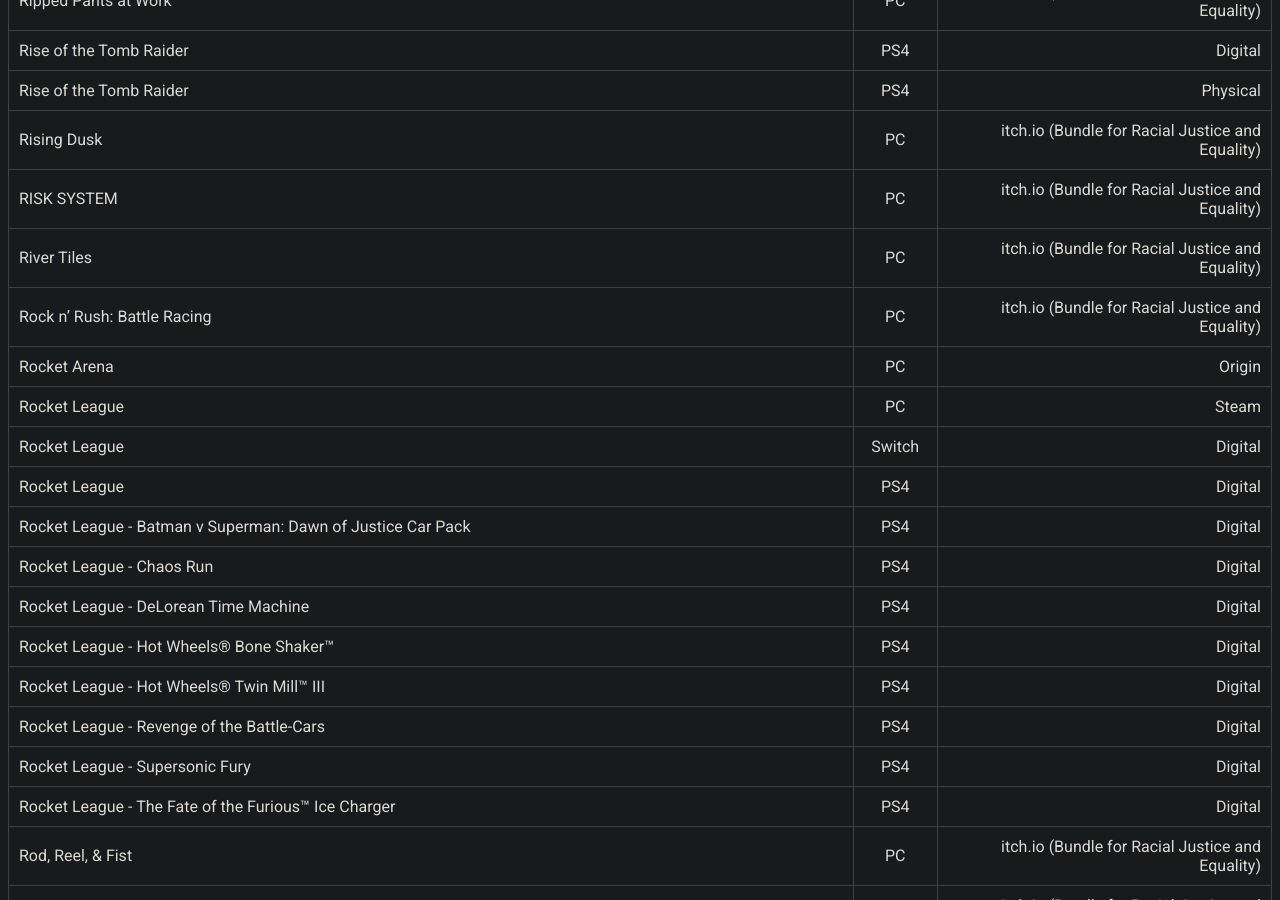
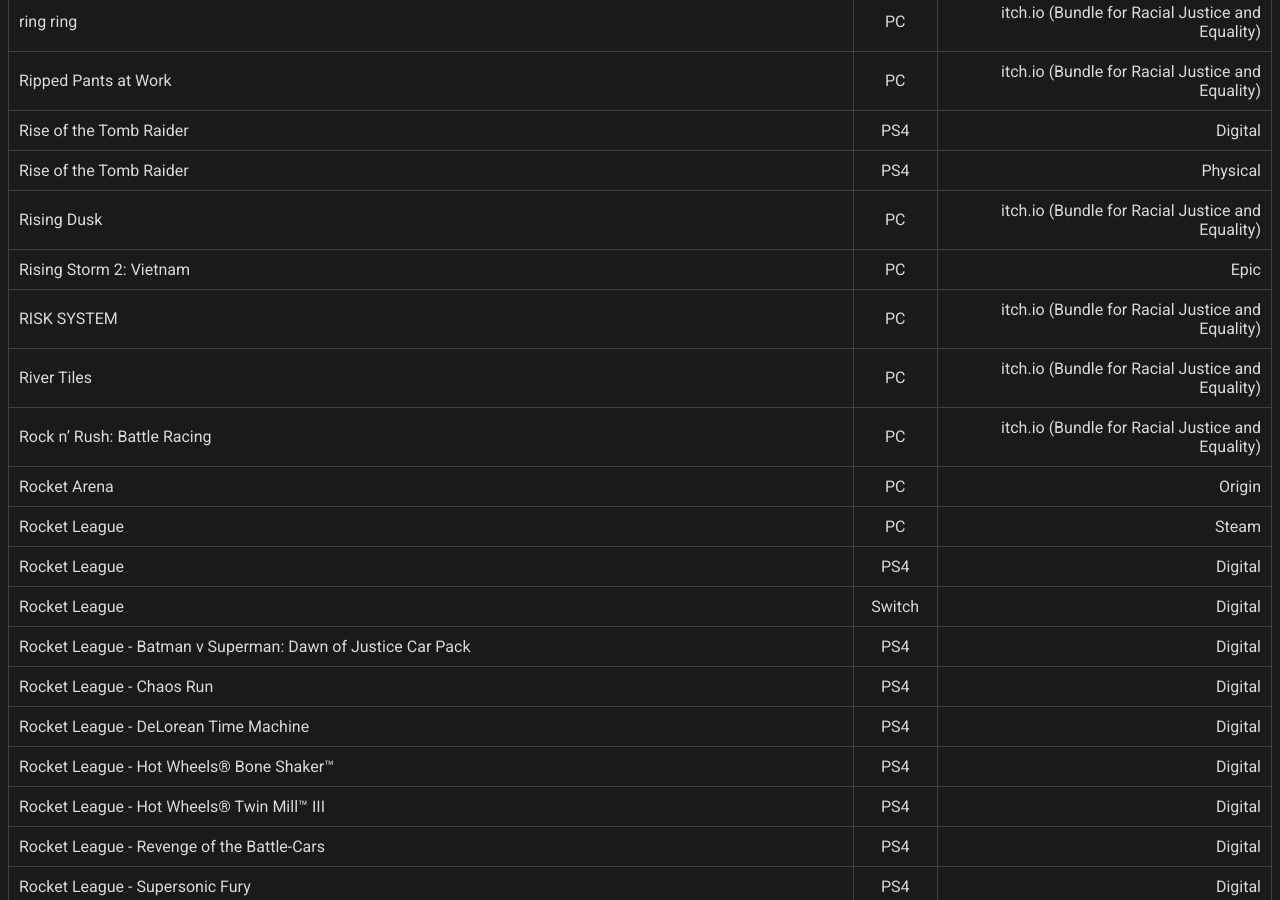
Before and after one commit to bfroggio/game-collection, a Jekyll site: the page built from index.md, in a window 1280 px wide and 900 px high, scrolled down 77121 px. Built offline with Jekyll 4.4.1, drawn with Linux system fonts in a browser that asks for light colours; nearby versions of some CDN libraries; some of the changed text lies outside the part shown.

```diff
--- a/index.md
+++ b/index.md
@@ -69,6 +69,7 @@ I have [Xbox Game Pass Ultimate](https://www.xbox.com/en-US/xbox-game-pass) in a
 |A Warm and Pleasant Hum: A One-Shot for Trophy Dark|PC|itch.io (Bundle for Racial Justice and Equality)|
 |A Wish Upon A Star|PC|itch.io (Bundle for Racial Justice and Equality)|
 |A e r o c r a f t|PC|itch.io (Bundle for Racial Justice and Equality)|
+|ABZU|PC|Epic|
 |ACIDTRIP|PC|itch.io (Bundle for Racial Justice and Equality)|
 |ADLENGINE - Roleplay / Text Adventure Engine|PC|itch.io (Bundle for Racial Justice and Equality)|
 |AER Memories of Old|PC|Epic|
@@ -395,6 +396,7 @@ I have [Xbox Game Pass Ultimate](https://www.xbox.com/en-US/xbox-game-pass) in a
 |Danger Zone Friends|PC|itch.io (Bundle for Racial Justice and Equality)|
 |Dark Devotion|PC|Amazon Games|
 |Darkest Wave|PC|itch.io (Bundle for Racial Justice and Equality)|
+|Darkside Detective|PC|Amazon Games|
 |Dauntless|Switch|Digital|
 |David|PC|itch.io (Bundle for Racial Justice and Equality)|
 |Dawn of a Soul|PC|itch.io (Bundle for Racial Justice and Equality)|
@@ -1332,20 +1334,21 @@ I have [Xbox Game Pass Ultimate](https://www.xbox.com/en-US/xbox-game-pass) in a
 |Rise of the Tomb Raider|PS4|Digital|
 |Rise of the Tomb Raider|PS4|Physical|
 |Rising Dusk|PC|itch.io (Bundle for Racial Justice and Equality)|
+|Rising Storm 2: Vietnam|PC|Epic|
 |River Tiles|PC|itch.io (Bundle for Racial Justice and Equality)|
 |Rock n' Rush: Battle Racing|PC|itch.io (Bundle for Racial Justice and Equality)|
 |Rocket Arena|PC|Origin|
 |Rocket League - Batman v Superman: Dawn of Justice Car Pack|PS4|Digital|
 |Rocket League - Chaos Run|PS4|Digital|
 |Rocket League - DeLorean Time Machine|PS4|Digital|
+|Rocket League - Hot Wheels® Bone Shaker™|PS4|Digital|
+|Rocket League - Hot Wheels® Twin Mill™ III|PS4|Digital|
 |Rocket League - Revenge of the Battle-Cars|PS4|Digital|
 |Rocket League - Supersonic Fury|PS4|Digital|
+|Rocket League - The Fate of the Furious™ Ice Charger|PS4|Digital|
 |Rocket League|PC|Steam|
+|Rocket League|PS4|Digital|
 |Rocket League|Switch|Digital|
-|Rocket League - Hot Wheels® Bone Shaker™|PS4|Digital|
-|Rocket League - Hot Wheels® Twin Mill™ III|PS4|Digital|
-|Rocket League - The Fate of the Furious™ Ice Charger|PS4|Digital|
-|Rocket League|PS4|Digital|
 |Rod, Reel, & Fist|PC|itch.io (Bundle for Racial Justice and Equality)|
 |Rogue Rocks|PC|itch.io (Bundle for Racial Justice and Equality)|
 |RogueCraft Squadron|PC|itch.io (Bundle for Racial Justice and Equality)|
```
